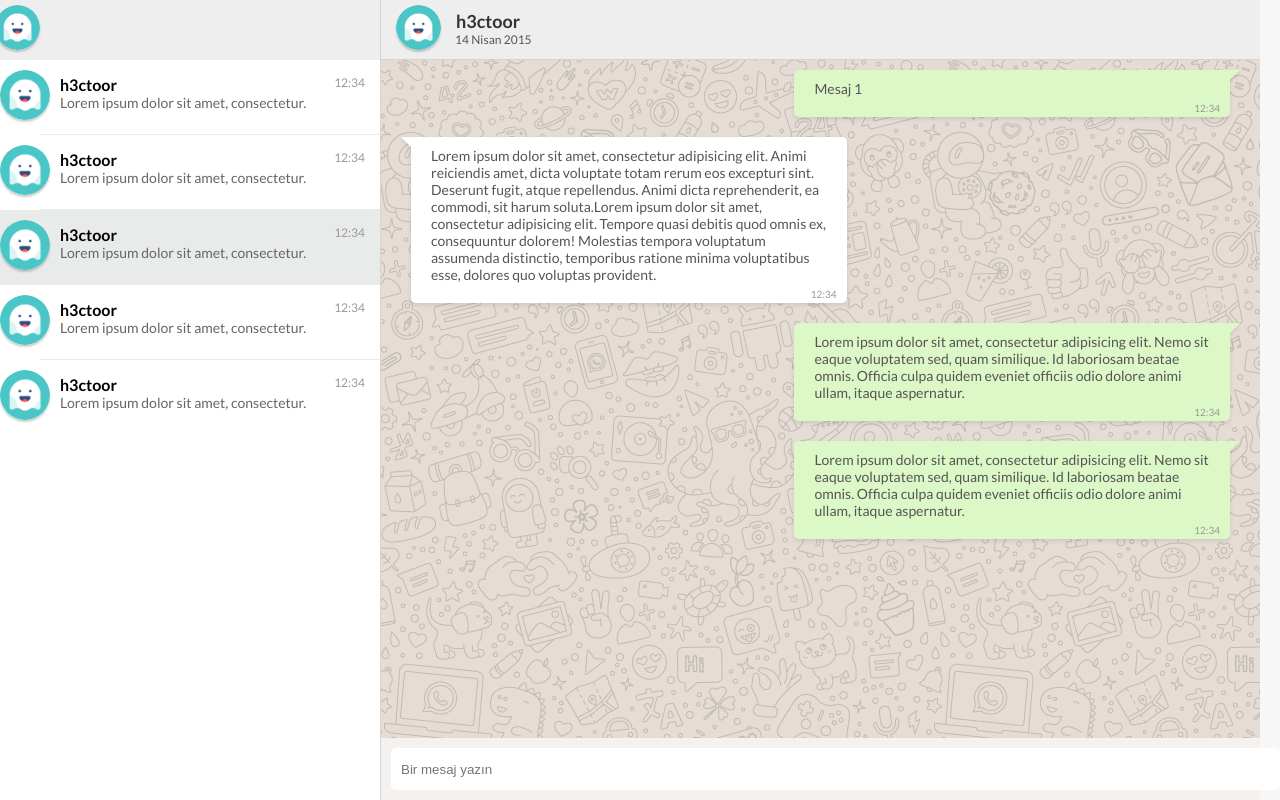
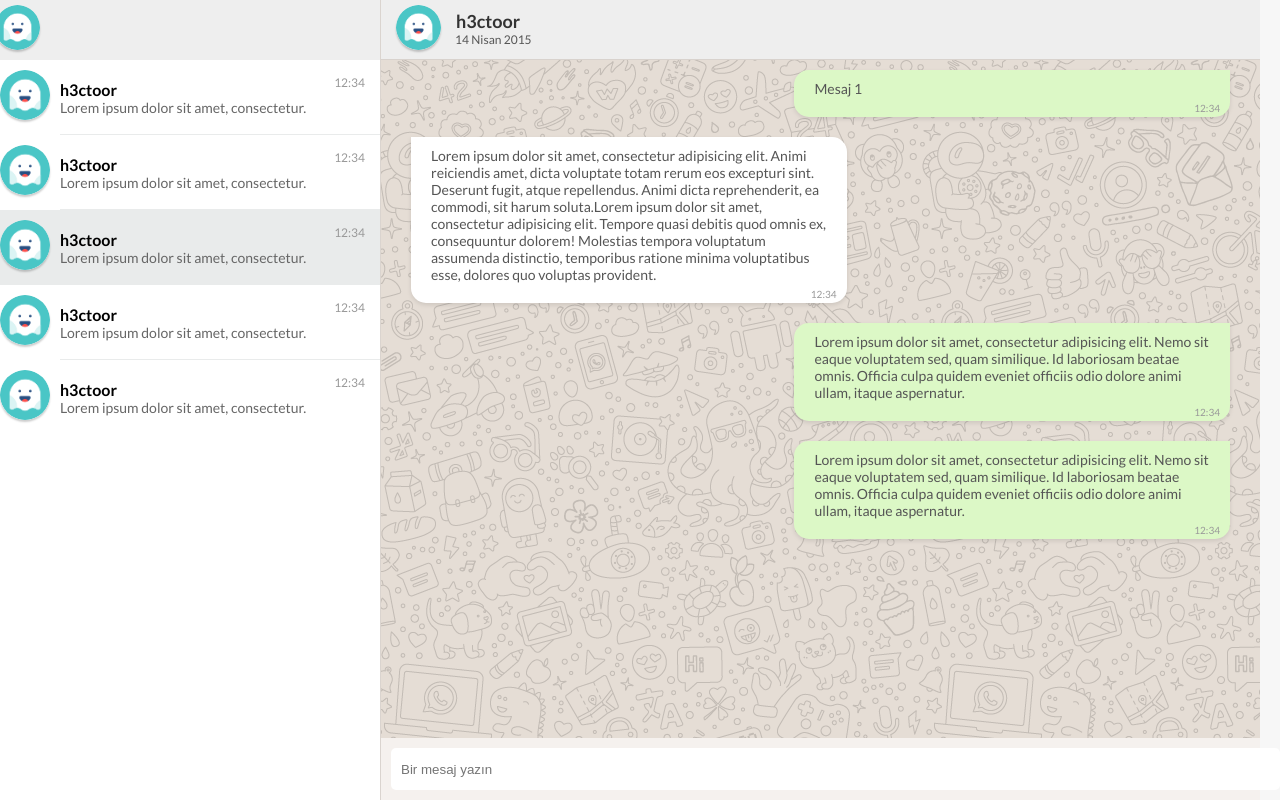
Before and after one commit to h3ctoor/webWhatsapp-template, a plain HTML site: page index.html in a window 1280 px wide. Drawn offline with nearby package versions, Linux system fonts and the light colour scheme.

Commit message:
Css eklemeleri yapıldı

```diff
--- a/main.css
+++ b/main.css
@@ -97,7 +97,7 @@
   margin: 10px 30px;
   display: block;
   width: 45%;
-  border-radius: 5px;
+  border-radius: 15px;
   filter: drop-shadow(0px 2px 2px rgba(0,0,0,.1));
   padding: 10px 20px;
   padding-bottom: 20px;
@@ -115,31 +115,11 @@
 .benimGonderdigim{
   float: right;
   background-color: #dcf8c6 !important;
-}
-.benimGonderdigim:before{
-  content: "";
-  width: 0;
-  position: absolute;
-  right: -10px;
-  top: 0px;
-  height: 0;
-  border-style: solid;
-  border-width: 15px 15px 0 0;
-  border-color: #dcf8c6 transparent transparent transparent;
+  border-top-right-radius: 0px !important;
 }
 .onunGonderdigi{
   float: left;
-}
-.onunGonderdigi:before{
-  position: absolute;
-  top:0px;
-  left: -10px;
-  content: "";
-  width: 0;
-  height: 0;
-  border-style: solid;
-  border-width: 0 15px 15px 0;
-  border-color: transparent #fff transparent transparent;
+  border-top-left-radius: 0px !important;
 }
 #mesajYaz{
   width: 100%;
@@ -196,17 +176,21 @@
 }
 .mesajlasmalar li:before{
   content: '';
-  width: 85%;
+  width: 80%;
   position: absolute;
   bottom: 0px;
   right: 0px;
   height: 1px;
   background-color: #e9ebeb;
 }
+.mesajlasmalar li:hover{
+  background-color: rgba(233, 235, 235,.5);
+  transition: 50ms all;
+}
 .mesajYazan{
   font-weight: 600;
   float: left;
-  margin-top: 15px;
+  margin-top: 20px;
 }
 .mIcerik{
   float: left;
```
